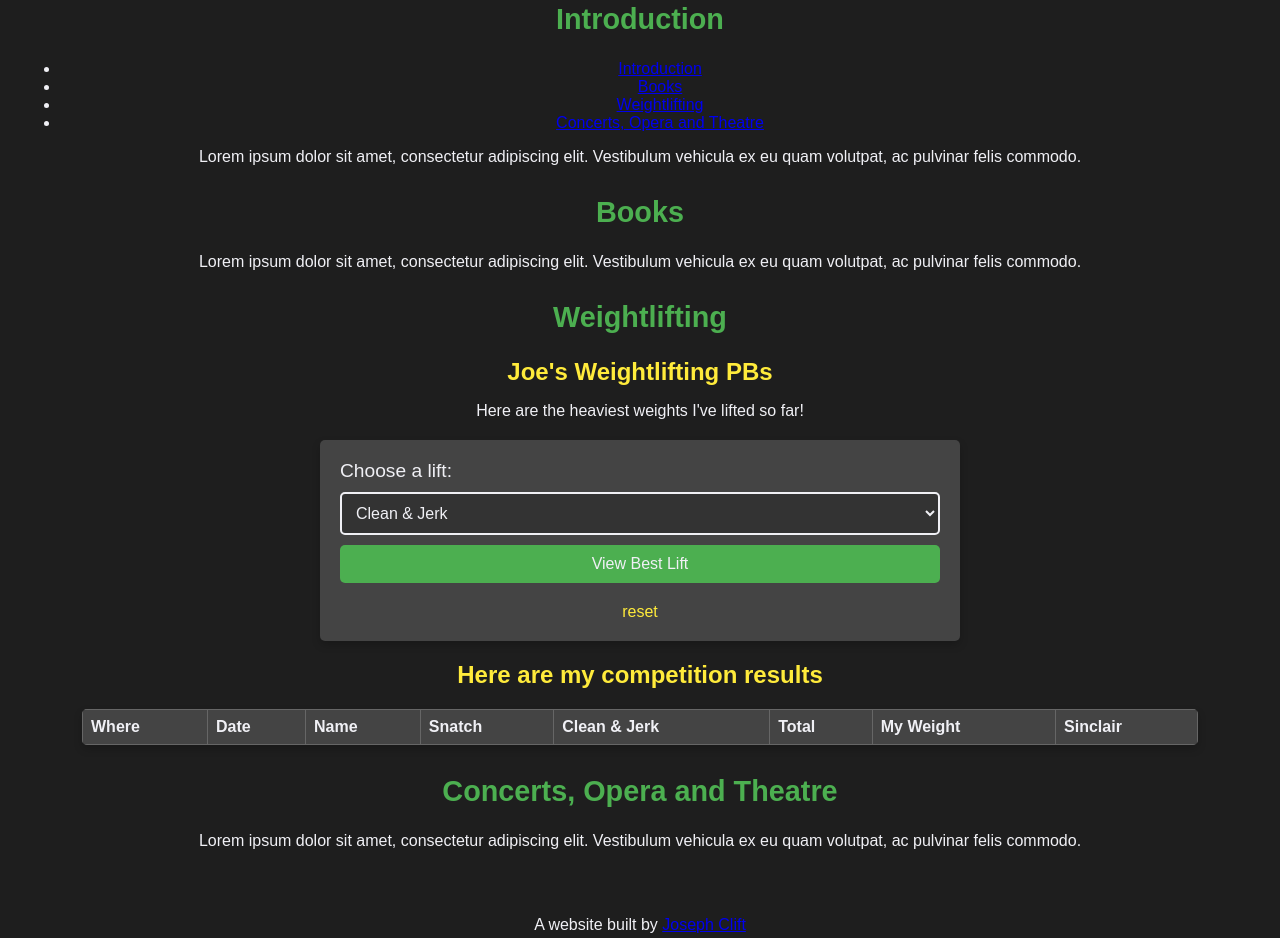
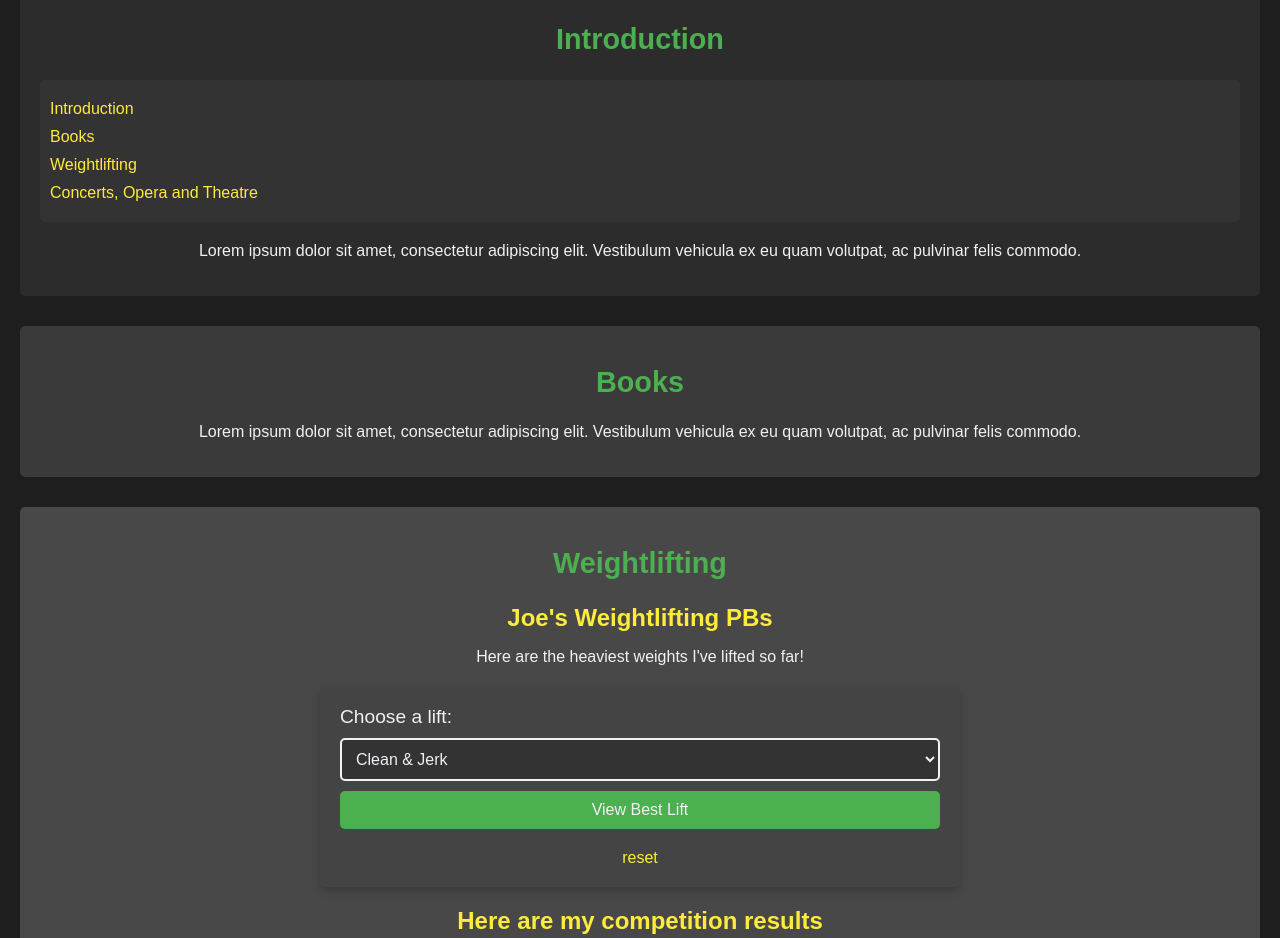
Before and after one commit to JMDKC/jmdkc-info, a website: page index.html in a window 1280 px wide. Shown: the part 114-1052 px from the top of the page. Drawn offline with Linux system fonts and the light colour scheme.

Commit message:
updated styling

```diff
--- a/index.html
+++ b/index.html
@@ -73,14 +73,4 @@
 
         <section id="concerts-section">
             <h2>Concerts, Opera and Theatre</h2>
-            <p>Lorem ipsum dolor sit amet, consectetur adipiscing elit. Vestibulum vehicula ex eu quam volutpat, ac pulvinar felis commodo.</p>
-        </section>
-    </main>
-
-    <footer>
-        <p>A website built by <a href="https://josephclift.com" target="_blank">Joseph Clift</a></p>
-    </footer>
-
-    <script src="script.js"></script>
-</body>
-</html>
+            <p>Lorem ipsum
--- a/styles.css
+++ b/styles.css
@@ -26,6 +26,24 @@ main {
 
 section {
     margin-bottom: 30px;
+    padding: 20px;
+    border-radius: 5px;
+}
+
+#intro-section {
+    background-color: #2c2c2c; /* Dark grey */
+}
+
+#books-section {
+    background-color: #3a3a3a; /* Slightly lighter dark grey */
+}
+
+#weightlifting-section {
+    background-color: #484848; /* Even lighter dark grey */
+}
+
+#concerts-section {
+    background-color: #565656; /* Lightest dark grey */
 }
 
 h2 {
@@ -126,4 +144,49 @@ th, td {
 }
 
 th {
-    background-color: #
+    background-color: #333; /* Dark grey */
+    color: #f0f0f5; /* Light text */
+}
+
+tr:nth-child(even) {
+    background-color: #555;
+}
+
+footer {
+    padding: 10px 0;
+    background-color: #333; /* Dark grey */
+    color: #f0f0f5; /* Light text */
+}
+
+footer p {
+    font-size: 0.9em;
+    margin: 0;
+}
+
+footer a {
+    color: #ffeb3b; /* Bright yellow */
+}
+
+/* Styles for the jump links section */
+.contents {
+    list-style: none; /* Remove bullet points */
+    padding: 0;
+    margin: 20px 0;
+    text-align: left;
+    background-color: #333; /* Dark grey */
+    padding: 10px;
+    border-radius: 5px;
+}
+
+.contents li {
+    margin: 10px 0;
+}
+
+.contents a {
+    color: #ffeb3b; /* Bright yellow */
+    text-decoration: none;
+}
+
+.contents a:hover {
+    text-decoration: underline;
+}
```
